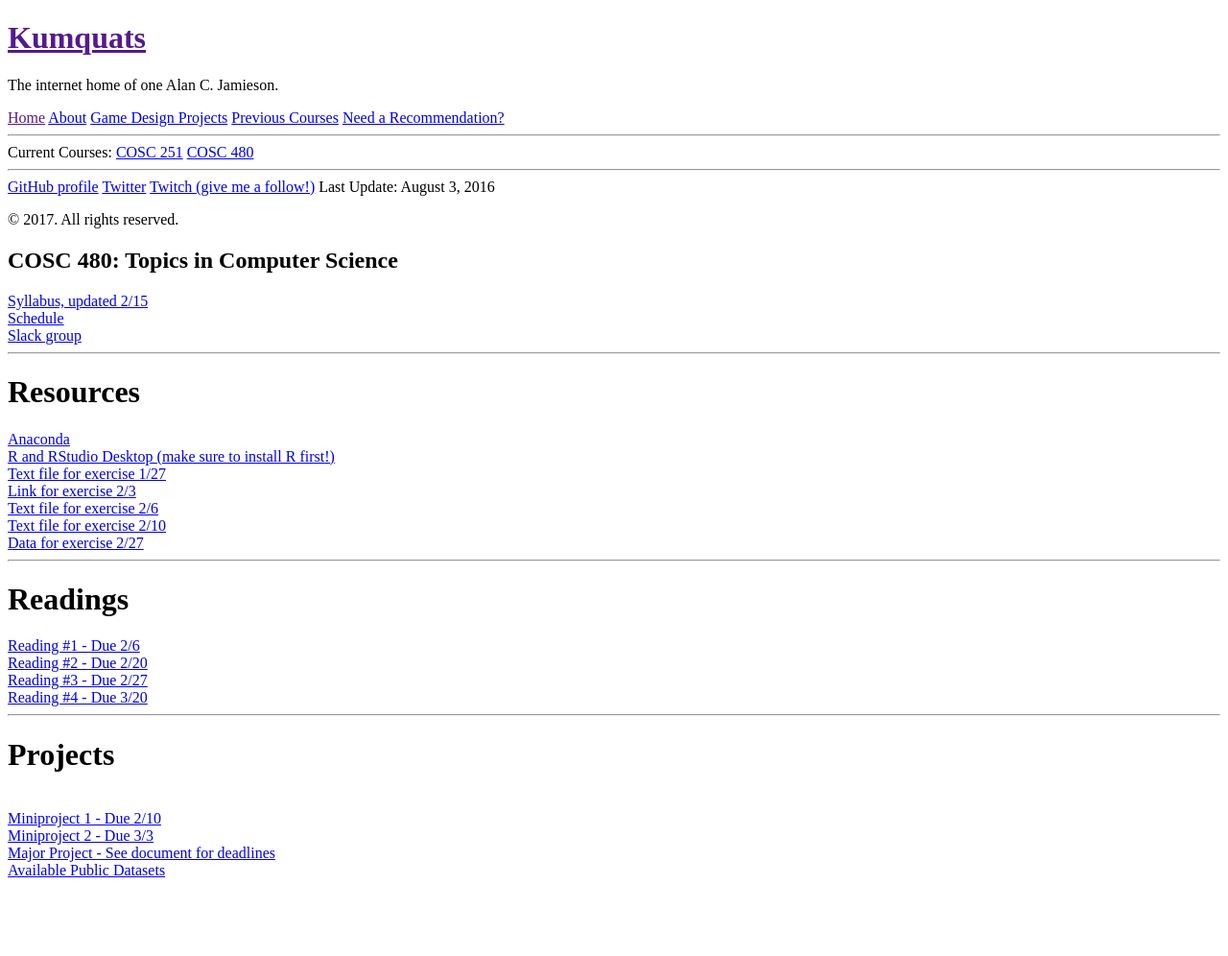
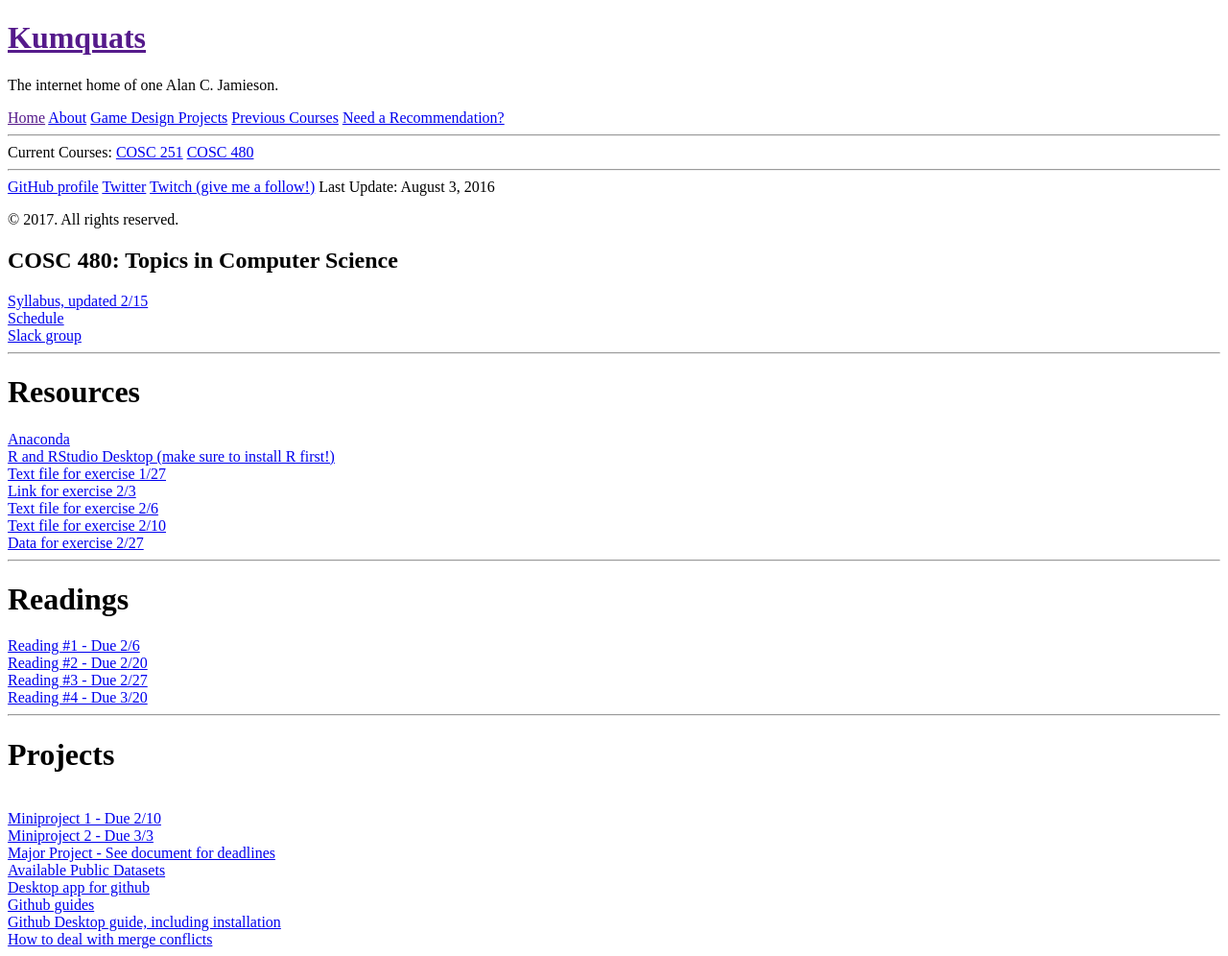
Before and after one commit to ripark/ripark.github.io, a Jekyll site: the page built from s17/cosc480.html, in a window 1280 px wide. Shown: the whole page at 96% size. Built offline with Jekyll 4.4.1, drawn with Linux system fonts in a browser that asks for light colours; Markdown is read by kramdown in place of the engine named in the settings; before the commit the page ends 924 px from its top, so only the background shows below that.

Commit message:
github guide updates

```diff
--- a/s17/cosc480.html
+++ b/s17/cosc480.html
@@ -47,3 +47,11 @@
 <br>
 <a href="https://github.com/caesar0301/awesome-public-datasets">Available Public Datasets</a>
 <br>
+<a href="https://desktop.github.com/">Desktop app for github</a>
+<br>
+<a href="https://guides.github.com/">Github guides</a>
+<br>
+<a href="https://help.github.com/desktop/guides/">Github Desktop guide, including installation</a>
+<br>
+<a href="https://help.github.com/articles/resolving-a-merge-conflict-on-github/">How to deal with merge conflicts</a>
+<br>
```
